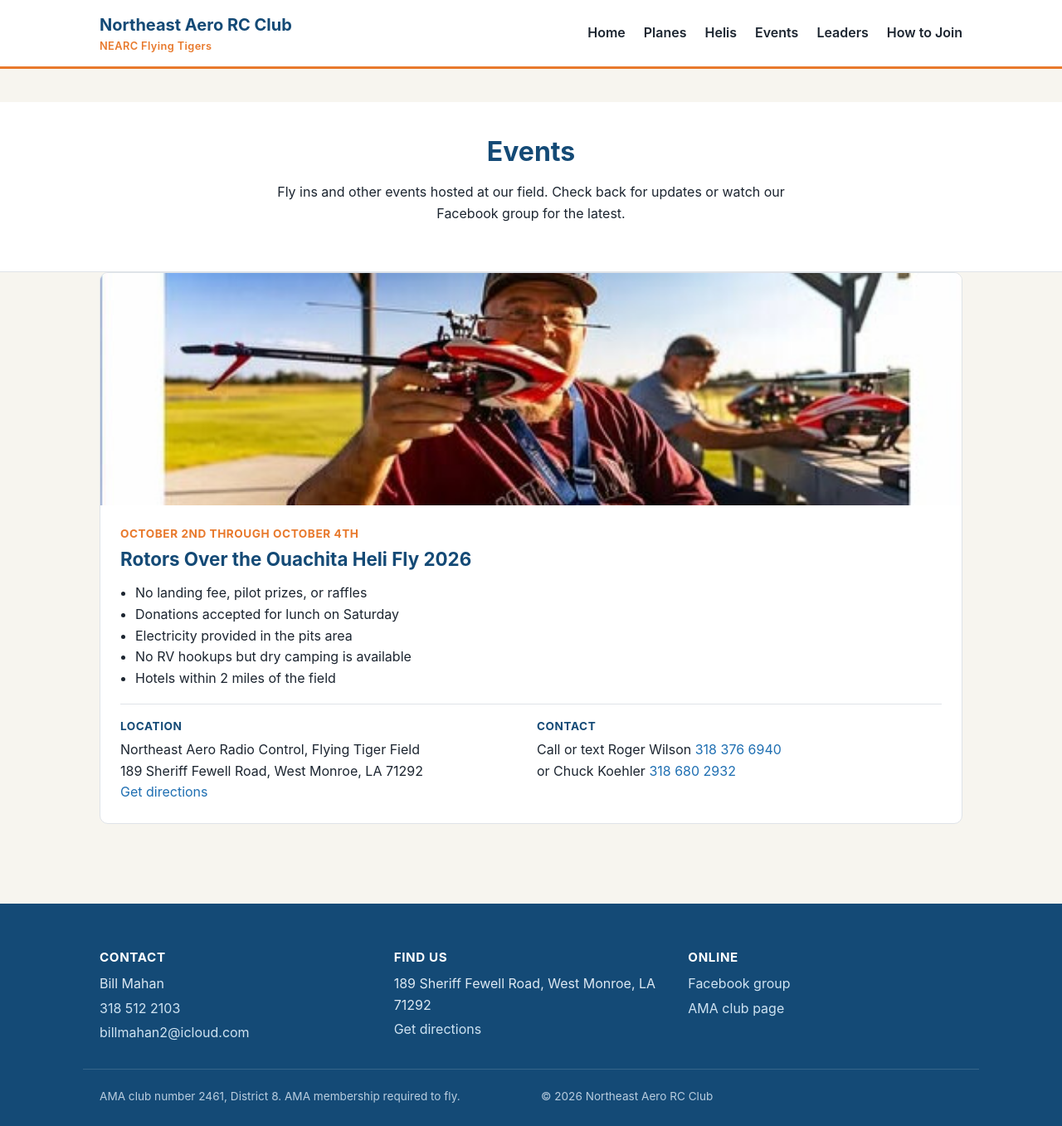
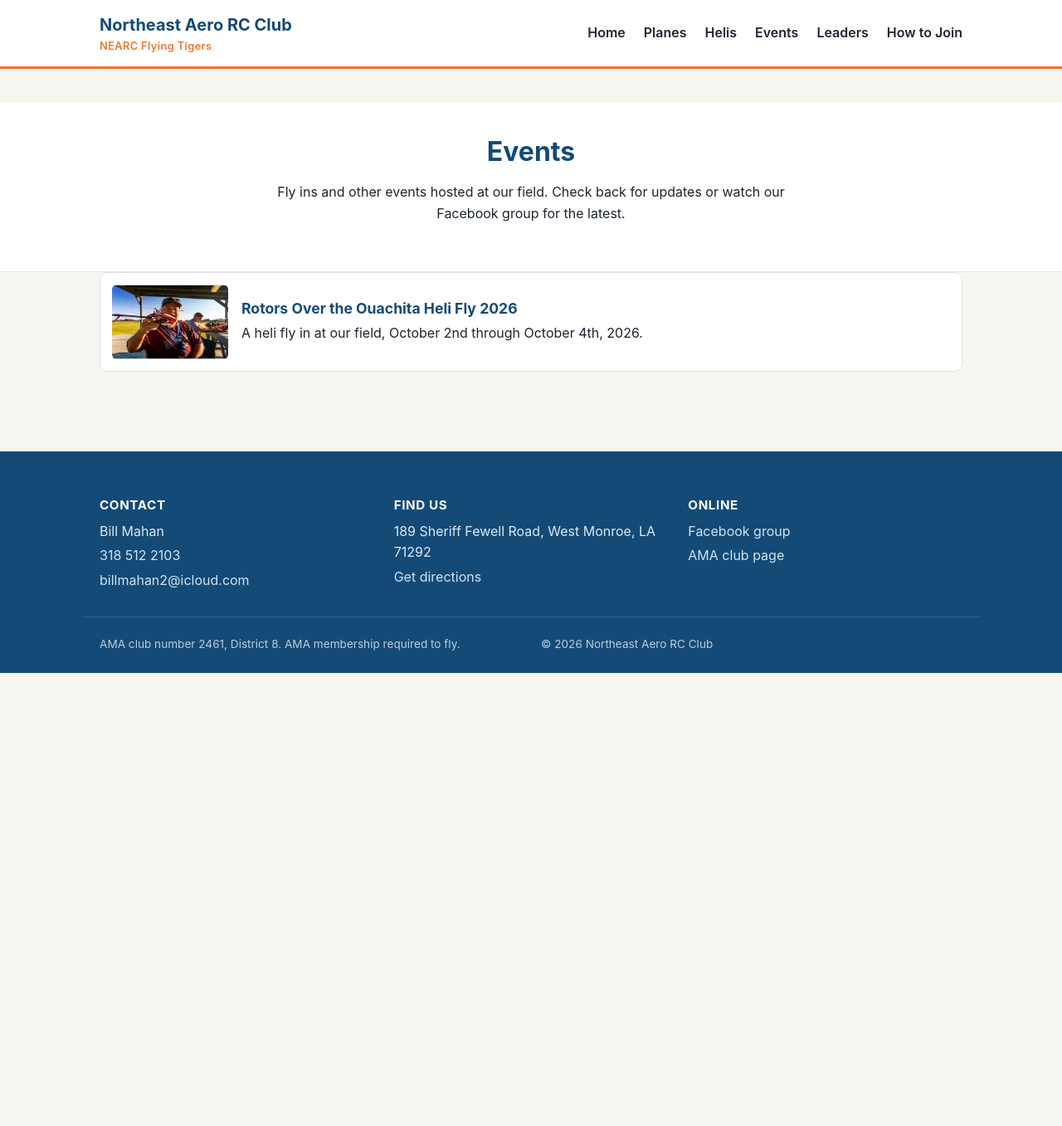
Before and after one commit to TheAssembler1/nearcflyingrc, a Jekyll site: the page built from events.md, in a window 1280 px wide. Shown: the whole page at 83% size. Built offline with Jekyll 4.4.1, drawn with Linux system fonts in a browser that asks for light colours; after the commit the page ends 900 px from its top, so only the background shows below that.

Commit message:
Turn events into a post list with detail pages
Add an events collection so the events page lists posts with a small
thumbnail and a one line summary that includes the dates, and each
title links to its own full detail page with the larger photo and
full details. Enable future so events dated ahead of today still
publish, since Jekyll hides future dated content by default.

Co-Authored-By: Claude Sonnet 5 <noreply@anthropic.com>
Claude-Session: https://claude.ai/code/session_01SuhJJkgqzW1s1tP2Ykwpbw

```diff
--- a/_config.yml
+++ b/_config.yml
@@ -25,6 +25,13 @@ district: "District 8"
 
 markdown: kramdown
 
+future: true
+
+collections:
+  events:
+    output: true
+    permalink: /events/:name/
+
 plugins:
   - jekyll-seo-tag
   - jekyll-sitemap
--- a/assets/css/style.css
+++ b/assets/css/style.css
@@ -391,42 +391,65 @@ section {
 .event-list {
   display: flex;
   flex-direction: column;
-  gap: 26px;
+  gap: 14px;
 }
 
-.event-card {
+.event-row {
+  display: flex;
+  align-items: center;
+  gap: 16px;
   background: #fff;
   border: 1px solid var(--line);
   border-radius: var(--radius);
-  overflow: hidden;
+  padding: 14px;
+  color: inherit;
 }
 
-.event-photo img {
-  width: 100%;
-  height: 280px;
-  object-fit: cover;
-  display: block;
+.event-row:hover {
+  border-color: var(--sky);
+  text-decoration: none;
 }
 
-.event-body {
-  padding: 24px;
+.event-thumb {
+  flex: none;
+  width: 140px;
+  height: 90px;
+  object-fit: cover;
+  border-radius: 6px;
 }
 
-.event-dates {
-  color: var(--orange);
-  font-weight: 700;
-  text-transform: uppercase;
-  font-size: 0.85rem;
-  letter-spacing: 0.04em;
-  margin-bottom: 6px;
+.event-row-body h3 {
+  margin: 0 0 6px;
+  font-size: 1.1rem;
 }
 
-.event-body h3 {
-  margin: 0 0 14px;
-  font-size: 1.4rem;
+.event-row-body p {
+  margin: 0;
+  color: var(--ink);
 }
 
-.event-body ul {
+@media (max-width: 500px) {
+  .event-row {
+    align-items: flex-start;
+  }
+
+  .event-thumb {
+    width: 96px;
+    height: 64px;
+  }
+}
+
+/* Event detail */
+
+.event-detail-img {
+  display: block;
+  width: 100%;
+  max-width: 505px;
+  margin: 0 auto 26px;
+  border-radius: var(--radius);
+}
+
+.event-detail-body ul {
   margin: 0 0 18px;
   padding-left: 18px;
 }
--- a/events.md
+++ b/events.md
@@ -14,34 +14,15 @@ description: Upcoming fly ins and events hosted by Northeast Aero RC Club.
 
 <section>
   <div class="event-list">
-    <div class="event-card">
-      <div class="event-photo">
-        <img src="{{ '/images/events/rotors-over-the-ouachita-2026.jpg' | relative_url }}" alt="A club member holding a heli at the field for Rotors Over the Ouachita" loading="lazy">
+    {% assign events = site.events | sort: "date" | reverse %}
+    {% for event in events %}
+    <a class="event-row" href="{{ event.url | relative_url }}">
+      <img class="event-thumb" src="{{ event.image | relative_url }}" alt="{{ event.title }}" loading="lazy">
+      <div class="event-row-body">
+        <h3>{{ event.title }}</h3>
+        <p>{{ event.summary }}</p>
       </div>
-      <div class="event-body">
-        <div class="event-dates">October 2nd through October 4th</div>
-        <h3>Rotors Over the Ouachita Heli Fly 2026</h3>
-        <ul>
-          <li>No landing fee, pilot prizes, or raffles</li>
-          <li>Donations accepted for lunch on Saturday</li>
-          <li>Electricity provided in the pits area</li>
-          <li>No RV hookups but dry camping is available</li>
-          <li>Hotels within 2 miles of the field</li>
-        </ul>
-        <div class="event-meta">
-          <div>
-            <h4>Location</h4>
-            <p>Northeast Aero Radio Control, Flying Tiger Field</p>
-            <p>{{ site.field.address }}</p>
-            <p><a href="{{ site.field.map_link }}" target="_blank" rel="noopener">Get directions</a></p>
-          </div>
-          <div>
-            <h4>Contact</h4>
-            <p>Call or text Roger Wilson <a href="tel:3183766940">318 376 6940</a></p>
-            <p>or Chuck Koehler <a href="tel:3186802932">318 680 2932</a></p>
-          </div>
-        </div>
-      </div>
-    </div>
+    </a>
+    {% endfor %}
   </div>
 </section>
```
Also changed, not shown: _events/rotors-over-the-ouachita-2026.md (added, +31 -0 lines), _layouts/event.html (added, +19 -0 lines).
